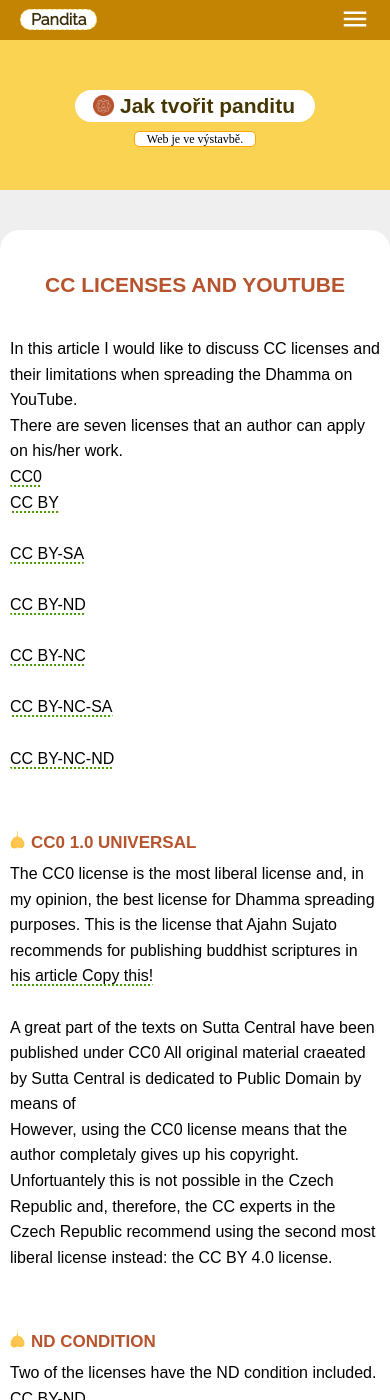
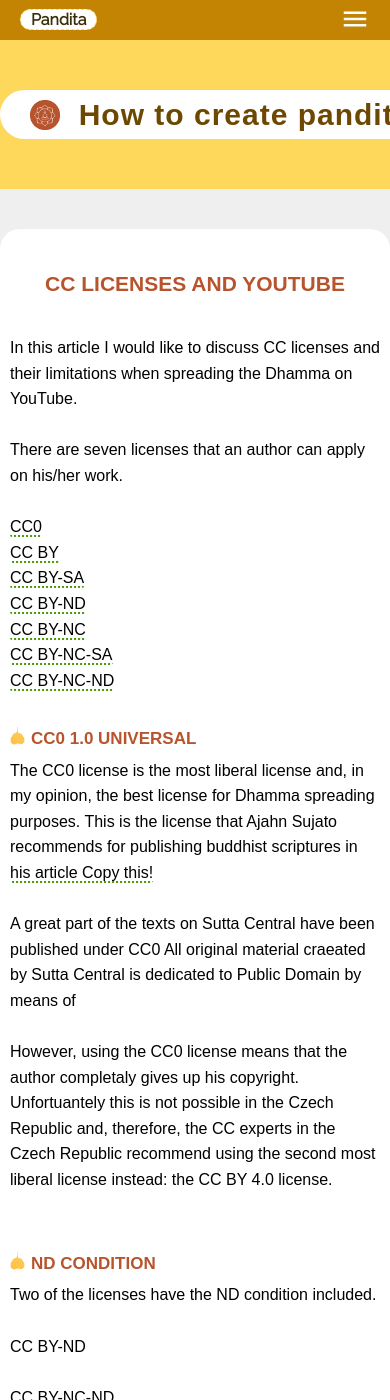
Before and after one commit to Borek78/how-to-create-pandita, a Jekyll site: the page built from cc-licenses-for-youtube.md, in a window 390 px wide and 1400 px high. Built offline with Jekyll 4.4.1, drawn with Linux system fonts in a browser that asks for light colours.

Commit message:
styloval jsem banner i s logem pro mobily, ale nevypadá to dobře, po tomhle commitu to vymažu

```diff
--- a/_includes/header.html
+++ b/_includes/header.html
@@ -28,8 +28,17 @@
   </section>
 
   <section id="banner">
-    <div id="napis">
-      <div id="text-napisu">Jak tvořit panditu</div>
+    <div id="napis-wrapper">
+      <div id="logo-pandita"></div>
+      <div id="napis">How to create pandita</div>
+    </div>
+
+    <div id="napis-wrapper-small-screen">
+      <div id="logo-pandita-small-screen"></div>
+      <div id="napis-small-screen">
+        How to <br />
+        create pandita
+      </div>
     </div>
 
     <div id="web-under-construction">
--- a/cc-licenses-for-youtube.md
+++ b/cc-licenses-for-youtube.md
@@ -7,38 +7,38 @@
 
 # CC licenses and YouTube
 
-In this article I would like to discuss CC licenses and their limitations when spreading the Dhamma on YouTube.
+In this article I would like to discuss CC licenses and their limitations when spreading the Dhamma on YouTube.<br><br>
 
-There are seven licenses that an author can apply on his/her work.
+There are seven licenses that an author can apply on his/her work.<br><br>
 
-[CC0](https://creativecommons.org/publicdomain/zero/1.0/)
+[CC0](https://creativecommons.org/publicdomain/zero/1.0/)<br>
 
-[CC BY](https://creativecommons.org/licenses/by/4.0/) <br><br>
+[CC BY](https://creativecommons.org/licenses/by/4.0/) <br>
 
-[CC BY-SA](https://creativecommons.org/licenses/by-sa/4.0/)<br><br>
+[CC BY-SA](https://creativecommons.org/licenses/by-sa/4.0/)<br>
 
-[CC BY-ND](https://creativecommons.org/licenses/by-nd/4.0/)<br><br>
+[CC BY-ND](https://creativecommons.org/licenses/by-nd/4.0/)<br>
 
-[CC BY-NC](https://creativecommons.org/licenses/by-nc/4.0/)<br><br>
+[CC BY-NC](https://creativecommons.org/licenses/by-nc/4.0/)<br>
 
-[CC BY-NC-SA](https://creativecommons.org/licenses/by-nc-sa/4.0/)<br><br>
+[CC BY-NC-SA](https://creativecommons.org/licenses/by-nc-sa/4.0/)
 
-[CC BY-NC-ND](https://creativecommons.org/licenses/by-nc-nd/4.0/)<br><br>
+[CC BY-NC-ND](https://creativecommons.org/licenses/by-nc-nd/4.0/)<br>
 
 ### CC0 1.0 Universal
 
 The CC0 license is the most liberal license and, in my opinion, the best license for Dhamma spreading purposes. This is the license that Ajahn Sujato recommends for publishing buddhist scriptures in [his article Copy this!](https://sujato.wordpress.com/2015/05/20/copy-this/)<br><br>
 
-A great part of the texts on Sutta Central have been published under CC0 All original material craeated by Sutta Central is dedicated to Public Domain by means of
+A great part of the texts on Sutta Central have been published under CC0 All original material craeated by Sutta Central is dedicated to Public Domain by means of<br><br>
 
 However, using the CC0 license means that the author completaly gives up his copyright. Unfortuantely this is not possible in the Czech Republic and, therefore, the CC experts in the Czech Republic recommend using the second most liberal license instead: the CC BY 4.0 license.<br><br>
 
 ### ND condition
 
-Two of the licenses have the ND condition included.
+Two of the licenses have the ND condition included.<br><br>
 
-CC BY-ND
+CC BY-ND<br><br>
 
-CC BY-NC-ND
+CC BY-NC-ND<br><br>
 
-An audiobook is a adaptation/derivative of the original work (book or text). These two
+An audiobook is a adaptation/derivative of the original work (book or text). These two<br><br>
--- a/css/responsive-banner.css
+++ b/css/responsive-banner.css
@@ -1,4 +1,219 @@
-@media only screen and (max-width: 600px) {
+/*@media only screen and (max-width: 520px) {
+  #napis-wrapper {
+    width: 400px;
+    margin-left: 40px;
+    margin-right: 40px;
+  }
+
+  #logo-pandita {
+    background-image: url(../assets/pandita-logo-image-100.png);
+    background-size: 100% 100%;
+    order: 2px solid blue;
+    width: 28px;
+    height: 28px;
+    float: left;
+    margin-left: 20px;
+    margin-top: 10px;
+    margin-right: -14px;
+  }
+
+  #napis {
+    font-size: 28px;
+  }
+}
+
+@media only screen and (max-width: 480px) {
+  #napis-wrapper {
+    width: 360px;
+    margin-left: 40px;
+    margin-right: 40px;
+  }
+
+  #logo-pandita {
+    background-image: url(../assets/pandita-logo-image-100.png);
+    background-size: 100% 100%;
+    order: 2px solid blue;
+    width: 25px;
+    height: 25px;
+
+    float: left;
+    margin-left: 20px;
+    margin-top: 9px;
+    margin-right: -10px;
+  }
+
+  #napis {
+    font-size: 25px;
+  }
+}
+*/
+/*small sreens*/ /*
+@media only screen and (max-width: 440px) {
+  #napis-wrapper-small-screen {
+    margin-left: auto;
+    margin-right: auto;
+    width: 250px;
+    order: 2px solid green;
+  }
+
+  #logo-pandita-small-screen {
+    background-image: url(../assets/pandita-logo-image-100.png);
+    background-size: 100% 100%;
+    order: 2px solid blue;
+    width: 30px;
+    height: 30px;
+    float: left;
+    margin-left: 45px;
+    margin-top: 9px;
+    margin-right: -40px;
+  }
+
+  #napis-wrapper-small-screen {
+    display: block;
+  }
+
+  #napis-small-screen {
+    color: #6d4800;
+
+    padding-top: 5px;
+    padding-bottom: 5px;
+
+    font-size: 30px;
+    border-radius: 25px;
+    font-family: arial;
+    font-weight: bold;
+
+    line-height: 1.3;
+
+    text-align: center;
+    letter-spacing: 1px;
+
+    background-color: #bb6442;
+    background-color: rgb(253, 227, 184);
+    background-color: white;
+
+    order: 2px solid red;
+  }
+  #napis-wrapper {
+    display: none;
+  }
+}
+
+@media only screen and (max-width: 300px) {
+  #napis-wrapper-small-screen {
+    margin-left: auto;
+    margin-right: auto;
+    width: 220px;
+    order: 2px solid green;
+  }
+
+  #logo-pandita-small-screen {
+    background-image: url(../assets/pandita-logo-image-100.png);
+    background-size: 100% 100%;
+    order: 2px solid blue;
+    width: 25px;
+    height: 25px;
+    float: left;
+    margin-left: 45px;
+    margin-top: 9px;
+    margin-right: -40px;
+  }
+
+  #napis-wrapper-small-screen {
+    display: block;
+  }
+
+  #napis-small-screen {
+    color: #6d4800;
+
+    padding-top: 5px;
+    padding-bottom: 5px;
+
+    font-size: 30px;
+    border-radius: 25px;
+    font-family: arial;
+    font-weight: bold;
+
+    line-height: 1.3;
+
+    text-align: center;
+    letter-spacing: 1px;
+
+    background-color: #bb6442;
+    background-color: rgb(253, 227, 184);
+    background-color: white;
+
+    order: 2px solid red;
+    font-size: 25px;
+  }
+  #napis-wrapper {
+    display: none;
+  }
+}
+
+@media only screen and (max-width: 220px) {
+  #napis-wrapper-small-screen {
+    margin-left: auto;
+    margin-right: auto;
+    width: 180px;
+    order: 2px solid green;
+  }
+
+  #logo-pandita-small-screen {
+    background-image: url(../assets/pandita-logo-image-100.png);
+    background-size: 100% 100%;
+    order: 2px solid blue;
+    width: 22px;
+    height: 22px;
+    float: left;
+    margin-left: 25px;
+    margin-top: 9px;
+    margin-right: -40px;
+  }
+
+  #napis-wrapper-small-screen {
+    display: block;
+  }
+
+  #napis-small-screen {
+    color: #6d4800;
+
+    padding-top: 5px;
+    padding-bottom: 5px;
+
+    font-size: 30px;
+    border-radius: 25px;
+    font-family: arial;
+    font-weight: bold;
+
+    line-height: 1.3;
+
+    text-align: center;
+    letter-spacing: 1px;
+
+    background-color: #bb6442;
+    background-color: rgb(253, 227, 184);
+    background-color: white;
+
+    order: 2px solid red;
+    font-size: 22px;
+  }
+  #napis-wrapper {
+    display: none;
+  }
+}
+*/
+#napis {
+  /*margin-left: 20px;
+    margin-right: 23px;
+    padding-right: 30px;
+    padding-left: 20px;
+    font-size: 25px;
+    padding-top: 15px;
+    padding-bottom: 15px;*/
+}
+
+/*@media only screen and (max-width: 600px) {
   #napis {
     font-size: 27px;
     background-size: 27px 27px;
@@ -72,3 +287,4 @@
     height: 72px;
   }
 }
+*/
--- a/css/responsive-style.css
+++ b/css/responsive-style.css
@@ -82,10 +82,6 @@
 /*this what happens when screen width < 600*/
 
 @media only screen and (max-width: 600px) {
-  #napis {
-    width: 60vw;
-  }
-
   .show-icon-menu {
     display: block;
   }
@@ -118,7 +114,7 @@
   }
 
   #mobile-web-under-construction {
-    display: block;
+    display: none;
   }
 
   #web-under-construction {
--- a/css/template-style.css
+++ b/css/template-style.css
@@ -22,7 +22,7 @@
   border-radius: 5px;
   text-align: center;
   border: 3px solid orange;
-  display: block;
+  display: none;
 }
 
 /*menu in the header*/
@@ -76,6 +76,7 @@
 #menu {
   height: 40px;
   background-color: #c38303;
+
   font-family: "Raleway", sans-serif;
   position: fixed;
   width: 100%;
@@ -84,41 +85,67 @@
   transition-duration: 0.5s;
 }
 
+/*banner in the header - small screen*/
+#napis-wrapper-small-screen {
+  display: none;
+}
+
 /*banner in the header*/
+#napis-wrapper {
+  margin-left: auto;
+  margin-right: auto;
+  width: 440px;
+  order: 2px solid green;
+}
+
+#logo-pandita {
+  background-image: url(../assets/pandita-logo-image-100.png);
+  background-size: 100% 100%;
+  order: 2px solid blue;
+  width: 30px;
+  height: 30px;
+  float: left;
+  margin-left: 30px;
+  margin-top: 10px;
+  margin-right: -10px;
+}
+
 #banner {
   padding-top: 50px;
-  background-color: #fad24ec4;
-  height: 100px;
+  background-color: #ffd859c4;
+  ackground-color: #c38303;
+  ackground-color: #b7542d;
+
+  padding-bottom: 50px;
   outline-top: 2px dashed blue;
   margin-bottom: 0px;
   margin-top: 40px;
 }
 
 #napis {
-  color: #463600;
-  background-color: rgb(255, 255, 255);
-  margin-left: auto;
-  margin-right: auto;
-  width: 360px;
-  order: 2px solid orange;
+  color: hsla(45, 100%, 10%, 0.959);
+  color: white;
+  color: hsla(45, 100%, 10%, 0.959);
+  color: #6d4800;
+
+  padding-top: 5px;
+  padding-bottom: 5px;
+
   font-size: 30px;
   border-radius: 25px;
   font-family: arial;
   font-weight: bold;
 
-  line-height: 1.5;
-  order: 1px solid red;
+  line-height: 1.3;
 
-  background-image: url(../assets/pandita-logo-image-100.png);
+  text-align: center;
+  letter-spacing: 1px;
 
-  background-size: 30px 30px;
-  background-repeat: no-repeat;
-  background-position: 34px 7px;
-}
+  background-color: #bb6442;
+  background-color: rgb(253, 227, 184);
+  background-color: white;
 
-#text-napisu {
-  order: 1px solid green;
-  margin-left: 75px;
+  order: 2px solid red;
 }
 
 /* body and footer */
@@ -130,7 +157,7 @@
 
 footer {
   order: 1px solid blue;
-  background-color: #b37800;
+  background-color: #885b01;
   margin-top: 0px;
   width: 100%;
   min-width: 100%;
```
Also changed, not shown: blog.md (+1 -1 lines), css/text-area-style copy.css (added, +87 -0 lines).
